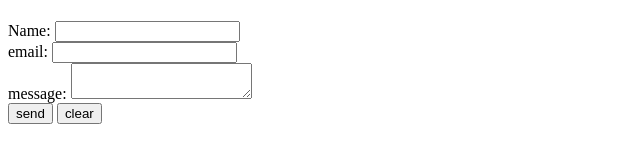
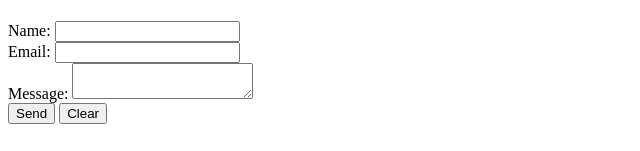
Before and after one commit to Ampathi-varshith/project-portfolio, a plain HTML site: page index.html in a window 1280 px wide. Shown: the part 1428-1579 px from the top of the page, 0-640 px from the left. Drawn offline with Linux system fonts and the light colour scheme.

Commit message:
Update index.html

```diff
--- a/index.html
+++ b/index.html
@@ -66,15 +66,15 @@
     <input type="text" id = "input-name">
      </div>
    <div>
-     <label>email:</label>
+     <label>Email:</label>
       <input type = "text" id = "input-email">
    </div>
         <div>
-      <label>message:</label>
+      <label>Message:</label>
       <textarea id = "input-message" ></textarea>
         </div>
-       <button type = "submit">send</button>
-        <button>clear</button>
+       <button type = "submit">Send</button>
+        <button>Clear</button>
 
       </form>
 
```
